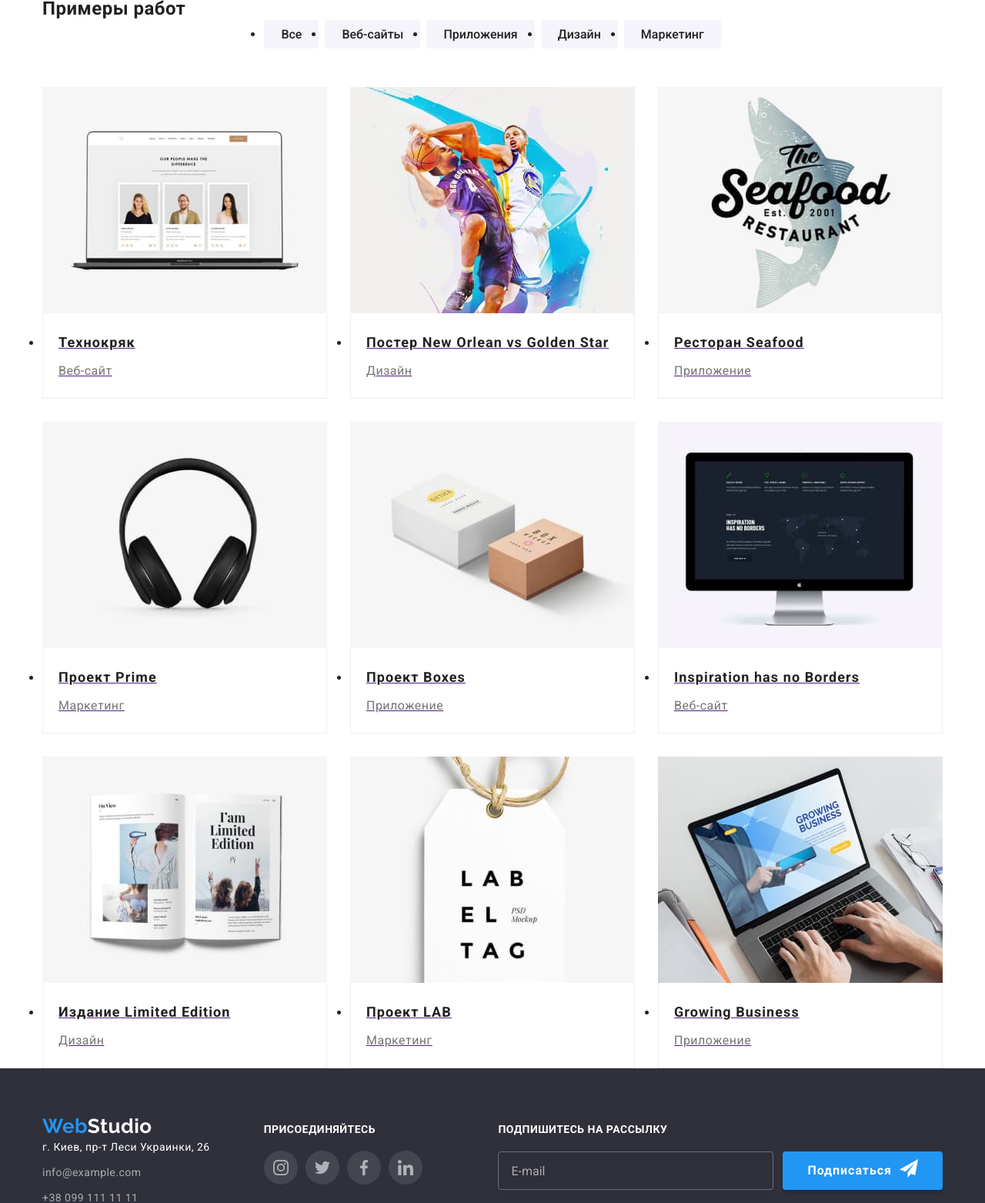
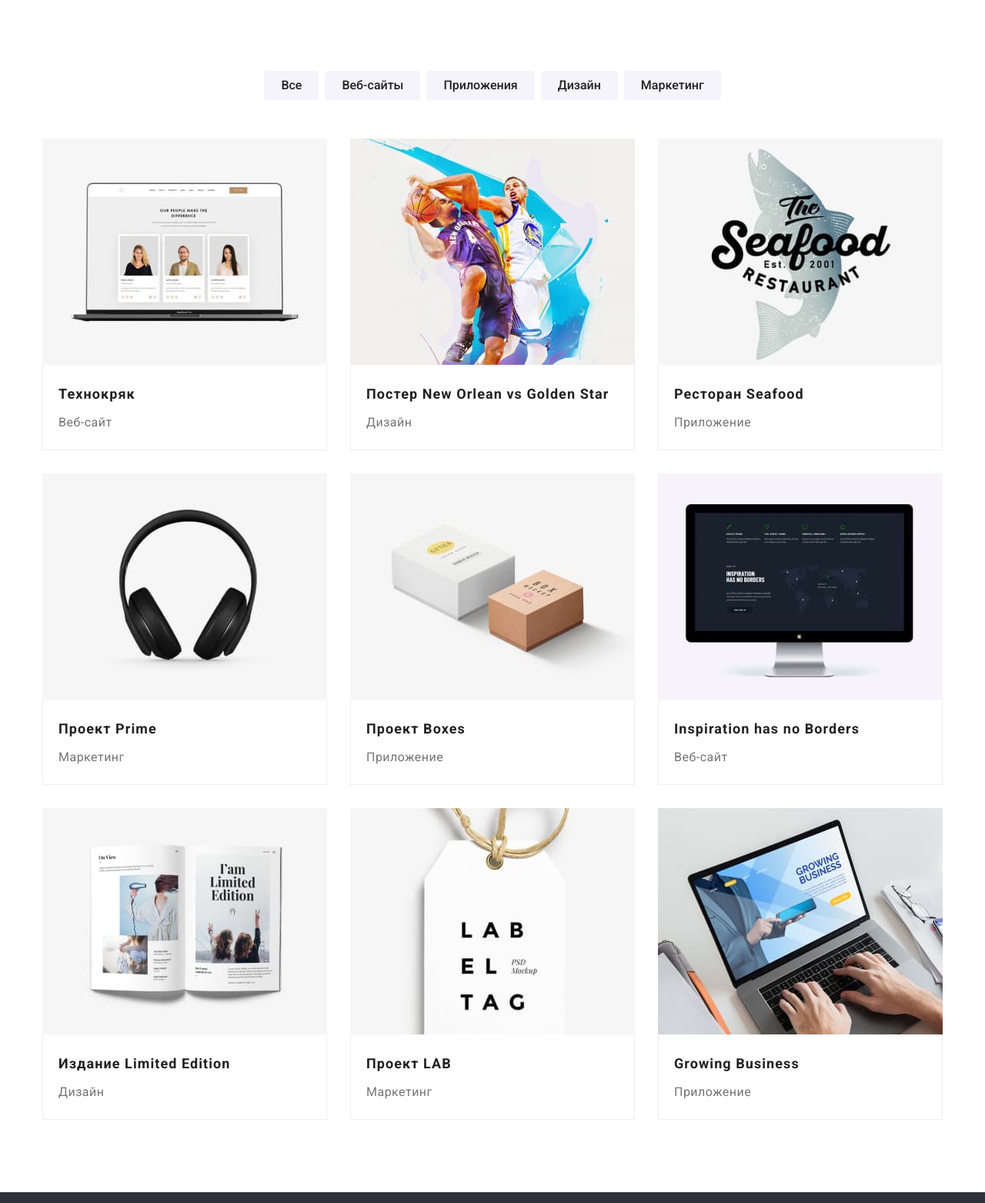
Before and after one commit to AnnaKucherenko/homework7, a plain HTML site: page portfolio.html in a window 1280 px wide. Shown: the part 83-1646 px from the top of the page at 77% size. Drawn offline with nearby package versions, Linux system fonts and the light colour scheme.

Commit message:
Главная+портфолио

```diff
--- a/portfolio.html
+++ b/portfolio.html
@@ -55,151 +55,151 @@
     <main>
 
         <!-- Примеры работ -->
-        <section class="portfolio section">
+        <section class="portfolio">
             <div class="container ">
-                <h1 class="visually-hidden">Примеры работ</h1>
-                <ul class="list choice">
-                    <li class="item"><button class="portfolio-button" type="button">Все</button></li>
-                    <li class="item"><button class="portfolio-button" type="button">Веб-сайты</button></li>
-                    <li class="item"><button class="portfolio-button" type="button">Приложения</button></li>
-                    <li class="item"><button class="portfolio-button" type="button">Дизайн</button></li>
-                    <li class="item"><button class="portfolio-button" type="button">Маркетинг</button></li>
+                <h1 class="portfolio__title ">Примеры работ</h1>
+                <ul class="portfolio__filter ">
+                    <li class="portfolio__item"><button class="portfolio__button" type="button">Все</button></li>
+                    <li class="portfolio__item"><button class="portfolio__button" type="button">Веб-сайты</button></li>
+                    <li class="portfolio__item"><button class="portfolio__button" type="button">Приложения</button></li>
+                    <li class="portfolio__item"><button class="portfolio__button" type="button">Дизайн</button></li>
+                    <li class="portfolio__item"><button class="portfolio__button" type="button">Маркетинг</button></li>
                 </ul>
 
-                <ul class="list projects">
-                    <li class="portfolio-projects">
-                        <a class="portfolio-link link" href="">
-                            <div class="container-text">
+                <ul class="products portfolio__products">
+                    <li class="products__card">
+                        <a class="products__link" href="">
+                            <div class="products__container-text">
                                 <img src="./images/Портфолио/img_pr1.jpg" alt="Ноутбук с веб-страницей" width="370" height="294">
-                                <p class="images-text">Технокряк это современная площадка распространения коронавируса. Компании используют эту платформу для цифрового
+                                <p class="products__description">Технокряк это современная площадка распространения коронавируса. Компании используют эту платформу для цифрового
                                 шпионажа и атак на защищённые сервера конкурентов.</p>
                             </div>
 
 
-                            <div class="projects-card">
-                                <h2 class="projects-title">Технокряк</h2>
-                                <p class="projects-text">Веб-сайт</p>
+                            <div class="products__meta">
+                                <h2 class="products__name">Технокряк</h2>
+                                <p class="products__type">Веб-сайт</p>
                             </div>
                         </a>
                     </li>
-                    <li class="portfolio-projects">
-                        <a class="portfolio-link link" href="">
-                            <div class="container-text">
+                    <li class="products__card">
+                        <a class="products__link" href="">
+                            <div class="products__container-text">
                                 <img src="./images/Портфолио/img_pr2.jpg" alt="Ноутбук с веб-страницей" width="370" height="294">
-                                <p class="images-text">Технокряк это современная площадка распространения коронавируса. Компании используют эту
+                                <p class="products__description">Технокряк это современная площадка распространения коронавируса. Компании используют эту
                                     платформу для цифрового
                                     шпионажа и атак на защищённые сервера конкурентов.</p>
                             </div>
 
-                            <div class="projects-card">
-                                <h2 class="projects-title" lang="en">Постер New Orlean vs Golden Star</h2>
-                                <p class="projects-text">Дизайн</p>
+                            <div class="products__meta">
+                                <h2 class="products__name" lang="en">Постер New Orlean vs Golden Star</h2>
+                                <p class="products__type">Дизайн</p>
                             </div>
                         </a>
 
                     </li>
-                    <li class="portfolio-projects">
-                        <a class="portfolio-link link" href="">
-                            <div class="container-text">
+                    <li class="products__card">
+                        <a class="products__link" href="">
+                            <div class="products__container-text">
                                 <img src="./images/Портфолио/img_pr3.jpg" alt="Ноутбук с веб-страницей" width="370" height="294">
-                                <p class="images-text">Технокряк это современная площадка распространения коронавируса. Компании используют эту платформу для цифрового
+                                <p class="products__description">Технокряк это современная площадка распространения коронавируса. Компании используют эту платформу для цифрового
                                 шпионажа и атак на защищённые сервера конкурентов.</p>
                             </div>
 
-                            <div class="projects-card">
-                                <h2 class="projects-title" >Ресторан <span lang="en">Seafood</span> </h2>
-                                <p class="projects-text">Приложение</p>
+                            <div class="products__meta">
+                                <h2 class="products__name" >Ресторан <span lang="en">Seafood</span> </h2>
+                                <p class="products__type">Приложение</p>
                             </div>
                         </a>
                     </li>
-                    <li class="portfolio-projects">
-                        <a class="portfolio-link link" href="">
-                            <div class="container-text">
+                    <li class="products__card">
+                        <a class="products__link" href="">
+                            <div class="products__container-text">
                                 <img src="./images/Портфолио/img_pr4.jpg" alt="Ноутбук с веб-страницей" width="370" height="294">
-                                <p class="images-text">Технокряк это современная площадка распространения коронавируса. Компании используют эту
+                                <p class="products__description">Технокряк это современная площадка распространения коронавируса. Компании используют эту
                                     платформу для цифрового
                                     шпионажа и атак на защищённые сервера конкурентов.</p>
                             </div>
 
-                            <div class="projects-card">
-                                <h2 class="projects-title" >Проект <span lang="en">Prime</span> </h2>
-                                <p class="projects-text">Маркетинг</p>
+                            <div class="products__meta">
+                                <h2 class="products__name" >Проект <span lang="en">Prime</span> </h2>
+                                <p class="products__type">Маркетинг</p>
                             </div>
                         </a>
                     </li>
-                    <li class="portfolio-projects">
-                        <a class="portfolio-link link" href="">
-                            <div class="container-text">
+                    <li class="products__card">
+                        <a class="products__link" href="">
+                            <div class="products__container-text">
                                 <img src="./images/Портфолио/img_pr5.jpg" alt="Ноутбук с веб-страницей" width="370" height="294">
-                                <p class="images-text">Технокряк это современная площадка распространения коронавируса. Компании используют эту
+                                <p class="products__description">Технокряк это современная площадка распространения коронавируса. Компании используют эту
                                     платформу для цифрового
                                     шпионажа и атак на защищённые сервера конкурентов.</p>
                             </div>
 
-                            <div class="projects-card">
-                                <h2 class="projects-title">Проект <span lang="en">Boxes</span> </h2>
-                                <p class="projects-text">Приложение</p>
+                            <div class="products__meta">
+                                <h2 class="products__name">Проект <span lang="en">Boxes</span> </h2>
+                                <p class="products__type">Приложение</p>
                             </div>
                         </a>
                     </li>
-                    <li class="portfolio-projects">
-                        <a class="portfolio-link link" href="">
-                            <div class="container-text">
+                    <li class="products__card">
+                        <a class="products__link" href="">
+                            <div class="products__container-text">
                                 <img src="./images/Портфолио/img_pr6.jpg" alt="Ноутбук с веб-страницей" width="370" height="294">
-                                <p class="images-text">Технокряк это современная площадка распространения коронавируса. Компании используют эту
+                                <p class="products__description">Технокряк это современная площадка распространения коронавируса. Компании используют эту
                                     платформу для цифрового
                                     шпионажа и атак на защищённые сервера конкурентов.</p>
                             </div>
 
-                            <div class="projects-card">
-                                <h2 class="projects-title" lang="en">Inspiration has no Borders</h2>
-                                <p class="projects-text">Веб-сайт</p>
+                            <div class="products__meta">
+                                <h2 class="products__name" lang="en">Inspiration has no Borders</h2>
+                                <p class="products__type">Веб-сайт</p>
                             </div>
                         </a>
 
                     </li>
-                    <li class="portfolio-projects">
-                        <a class="portfolio-link link" href="">
-                            <div class="container-text">
+                    <li class="products__card">
+                        <a class="products__link" href="">
+                            <div class="products__container-text">
                                 <img src="./images/Портфолио/img_pr7.jpg" alt="Ноутбук с веб-страницей" width="370" height="294">
-                                <p class="images-text">Технокряк это современная площадка распространения коронавируса. Компании используют эту
+                                <p class="products__description">Технокряк это современная площадка распространения коронавируса. Компании используют эту
                                     платформу для цифрового
                                     шпионажа и атак на защищённые сервера конкурентов.</p>
                             </div>
 
-                            <div class="projects-card">
-                                <h2 class="projects-title">Издание <span lang="en">Limited Edition</span> </h2>
-                                <p class="projects-text">Дизайн</p>
+                            <div class="products__meta">
+                                <h2 class="products__name">Издание <span lang="en">Limited Edition</span> </h2>
+                                <p class="products__type">Дизайн</p>
                             </div>
                         </a>
                     </li>
-                    <li class="portfolio-projects">
-                        <a class="portfolio-link link" href="">
-                            <div class="container-text">
+                    <li class="products__card">
+                        <a class="products__link" href="">
+                            <div class="products__container-text">
                                 <img src="./images/Портфолио/img_pr8.jpg" alt="Ноутбук с веб-страницей" width="370" height="294">
-                                <p class="images-text">Технокряк это современная площадка распространения коронавируса. Компании используют эту
+                                <p class="products__description">Технокряк это современная площадка распространения коронавируса. Компании используют эту
                                     платформу для цифрового
                                     шпионажа и атак на защищённые сервера конкурентов.</p>
                             </div>
 
-                            <div class="projects-card">
-                                <h2 class="projects-title">Проект <span lang="en">LAB</span> </h2>
-                                <p class="projects-text">Маркетинг</p>
+                            <div class="products__meta">
+                                <h2 class="products__name">Проект <span lang="en">LAB</span> </h2>
+                                <p class="products__type">Маркетинг</p>
                             </div>
                         </a>
                     </li>
-                    <li class="portfolio-projects">
-                        <a class="portfolio-link link" href="">
-                            <div class="container-text">
+                    <li class="products__card">
+                        <a class="products__link" href="">
+                            <div class="products__container-text">
                                 <img src="./images/Портфолио/img_pr9.jpg" alt="Ноутбук с веб-страницей" width="370" height="294">
-                                <p class="images-text">Технокряк это современная площадка распространения коронавируса. Компании используют эту
+                                <p class="products__description">Технокряк это современная площадка распространения коронавируса. Компании используют эту
                                     платформу для цифрового
                                     шпионажа и атак на защищённые сервера конкурентов.</p>
                             </div>
 
-                            <div class="projects-card">
-                                <h2 class="projects-title" lang="en">Growing Business</h2>
-                                <p class="projects-text">Приложение</p>
+                            <div class="products__meta">
+                                <h2 class="products__name" lang="en">Growing Business</h2>
+                                <p class="products__type">Приложение</p>
                             </div>
                         </a>
                     </li>
--- a/sass/components/_button.scss
+++ b/sass/components/_button.scss
@@ -6,11 +6,6 @@
   border: none;
   border-radius: 4px;
   box-shadow: 0px 4px 4px rgba(0, 0, 0, 0.15);
-
-  font-weight: 700;
-  font-size: 16px;
-  line-height: 1.87;
-  letter-spacing: 0.06em;
-
+  @include font(700, 16px, 1.87);
   cursor: pointer;
 }
--- a/sass/components/_logo.scss
+++ b/sass/components/_logo.scss
@@ -2,9 +2,7 @@
   @extend %link;
   color: var(--text-logo-two);
   font-family: "Raleway", sans-serif;
-  font-weight: 700;
-  font-size: 26px;
-  line-height: 1.2;
+  @include font(700, 26px);
 }
 
 .logo--right {
--- a/sass/components/_social-list.scss
+++ b/sass/components/_social-list.scss
@@ -1,7 +1,6 @@
 .social-networks {
   @extend %list;
-  display: flex;
-  justify-content: center;
+  @include flex;
   margin: 0 auto;
 }
 
@@ -16,8 +15,7 @@
 
 .social-networks__link {
   @extend %link;
-  display: flex;
-  justify-content: center;
+  @include flex;
   align-items: center;
   border-radius: 50%;
   width: 44px;
--- a/sass/layout/_clients.scss
+++ b/sass/layout/_clients.scss
@@ -20,8 +20,7 @@
 
 .clients__logo {
   @extend %link;
-  display: flex;
-  justify-content: center;
+  @include flex;
   align-items: center;
   width: 170px;
   height: 92px;
--- a/sass/layout/_footer.scss
+++ b/sass/layout/_footer.scss
@@ -15,8 +15,7 @@
 
 .address {
   color: var(--text-on-dark-background);
-  font-size: 14px;
-  line-height: 1.71;
+  @include font(400, 14px, 1.71);
   font-style: inherit;
 }
 
@@ -46,10 +45,7 @@
   margin-bottom: 20px;
   color: var(--text-on-dark-background);
   text-transform: uppercase;
-
-  font-weight: 700;
-  font-size: 14px;
-  line-height: 16px;
+  @include font(700, 14px, 1.14);
 }
 
 .form-footer {
@@ -58,9 +54,7 @@
 
 .form-footer__title {
   margin-bottom: 20px;
-  font-weight: 700;
-  font-size: 14px;
-  line-height: 1.14;
+  @include font(700, 14px, 1.14);
   text-transform: uppercase;
   color: var(--text-on-dark-background);
 }
@@ -83,8 +77,7 @@
   border-radius: 4px;
 
   &::placeholder {
-    font-size: 16px;
-    line-height: 1.25;
+    @include font(400, 16px, 1.25);
     display: flex;
     align-items: center;
     color: rgba(255, 255, 255, 0.6);
--- a/sass/layout/_hero.scss
+++ b/sass/layout/_hero.scss
@@ -29,9 +29,7 @@
   margin: 0 auto;
   margin-bottom: 30px;
   color: var(--text-on-dark-background);
-  font-weight: 900;
-  font-size: 44px;
-  line-height: 1.36;
+  @include font(900, 44px, 1.36);
   letter-spacing: 0.06em;
   text-transform: uppercase;
 }
@@ -44,11 +42,7 @@
   border: none;
   border-radius: 4px;
   box-shadow: 0px 4px 4px rgba(0, 0, 0, 0.15);
-
-  font-weight: 700;
-  font-size: 16px;
-  line-height: 1.87;
+  @include font(700, 16px, 1.87);
   letter-spacing: 0.06em;
-
   cursor: pointer;
 }
--- a/sass/layout/_portfolio.scss
+++ b/sass/layout/_portfolio.scss
@@ -1,116 +1,110 @@
-.choice,
-.projects {
-  display: flex;
+.portfolio {
+  @extend %section;
 }
-.choice {
-  justify-content: center;
+.container {
+  @extend %container;
+}
+
+.portfolio__title {
+  @extend %visually-hidden;
+}
+
+.portfolio__filter {
+  @extend %list;
+  @include flex;
   margin-bottom: 50px;
 }
 
-.projects {
+.portfolio__item:not(:last-child) {
+  margin-right: 8px;
+}
+
+.portfolio__button {
+  display: block;
+  padding: 6px 22px;
+  border-radius: 4px;
+  border: transparent;
+  @include font(500, 16px, 1.62);
+  text-align: center;
+  color: var(--primary-text-color);
+  background-color: var(--button-background);
+  cursor: pointer;
+  transition: 250ms cubic-bezier(0.4, 0, 0.2, 1);
+  &:hover,
+  &:focus {
+    box-shadow: 0px 3px 1px rgba(0, 0, 0, 0.1), 0px 1px 2px rgba(0, 0, 0, 0.08),
+      0px 2px 2px rgba(0, 0, 0, 0.12);
+    color: var(--text-on-dark-background);
+    background-color: var(--link-active);
+  }
+}
+
+.products {
+  @extend %list;
   display: flex;
   flex-wrap: wrap;
+}
+
+.portfolio__products {
   margin-left: -30px;
   margin-top: -30px;
 }
 
-.portfolio-button {
-  display: block;
-
-  padding: 6px 22px;
-  border-radius: 4px;
-  border: transparent;
-
-  font-weight: 500;
-  font-size: 16px;
-  line-height: 1.62;
-  text-align: center;
-
-  color: var(--primary-text-color);
-  background-color: var(--button-background);
-
-  cursor: pointer;
-  transition: 250ms cubic-bezier(0.4, 0, 0.2, 1);
-}
-
-.choice .item:not(:last-child) {
-  margin-right: 8px;
-}
-
-.portfolio-button:hover,
-.portfolio-button:focus {
-  box-shadow: 0px 3px 1px rgba(0, 0, 0, 0.1), 0px 1px 2px rgba(0, 0, 0, 0.08),
-    0px 2px 2px rgba(0, 0, 0, 0.12);
-
-  color: var(--text-on-dark-background);
-  background-color: var(--link-active);
-}
-
-.portfolio-projects {
+.products__card {
   flex-basis: calc(100% / 3-30px);
-
   margin-left: 30px;
   margin-top: 30px;
-
   background-color: var(--header-background);
 }
 
-.portfolio-link {
+.products__link {
+  @extend %link;
   display: block;
+  &:hover,
+  &:focus {
+    box-shadow: 0px 1px 1px rgba(0, 0, 0, 0.12), 0px 4px 4px rgba(0, 0, 0, 0.06),
+      1px 4px 6px rgba(0, 0, 0, 0.16);
+  }
 }
 
-.portfolio-link:hover,
-.portfolio-link:focus {
-  box-shadow: 0px 1px 1px rgba(0, 0, 0, 0.12), 0px 4px 4px rgba(0, 0, 0, 0.06),
-    1px 4px 6px rgba(0, 0, 0, 0.16);
-}
-
-.container-text {
+.products__container-text {
   position: relative;
   overflow: hidden;
 }
 
-.images-text {
+.products__description {
   position: absolute;
   top: 294px;
   right: 0;
   height: 100%;
   padding: 63px 24px;
-
-  font-size: 18px;
-  line-height: 1.56;
+  @include font(400, 18px, 1.56);
   opacity: 1;
   transform: translateY(0px);
   transition: transform 250ms cubic-bezier(0.4, 0, 0.2, 1);
-
   color: var(--text-on-dark-background);
   background-color: rgba(33, 150, 243, 0.9);
+  .products__link:hover &,
+  .products__link:focus & {
+    transform: translateY(-294px);
+  }
 }
 
-.portfolio-link:hover .images-text,
-.portfolio-link:focus .images-text {
-  transform: translateY(-294px);
-}
-
-.projects-card {
+.products__meta {
   border: 1px solid #eeeeee;
   border-top: none;
   padding: 20px;
 }
 
-.projects-title {
+.products__name {
   margin-bottom: 4px;
   color: var(--primary-text-color);
-
-  font-weight: 700;
-  font-size: 18px;
-  line-height: 2;
+  @include font(700, 18px, 2);
   letter-spacing: 0.06em;
 }
 
-.projects-text {
+.products__type {
   color: var(--secondery-text-color);
-
   font-size: 16px;
   line-height: 1.87;
 }
--- a/sass/main.scss
+++ b/sass/main.scss
@@ -2,6 +2,8 @@
 @import "./base/reset";
 @import "./utils/bodystyles";
 @import "./utils/placeholders";
+@import "./utils/mixin";
+
 @import "./layout/header";
 @import "./layout/hero";
 @import "./layout/modal";
```
Also changed, not shown: sass/layout/_benefits.scss (+2 -7 lines), sass/layout/_header.scss (+2 -7 lines), sass/layout/_modal.scss (+8 -18 lines), sass/layout/_occupation.scss (+2 -6 lines), sass/layout/_team.scss (+2 -7 lines), sass/utils/_mixin.scss (added, +10 -0 lines), css/main.css, css/main.min.css, 2 other files.
